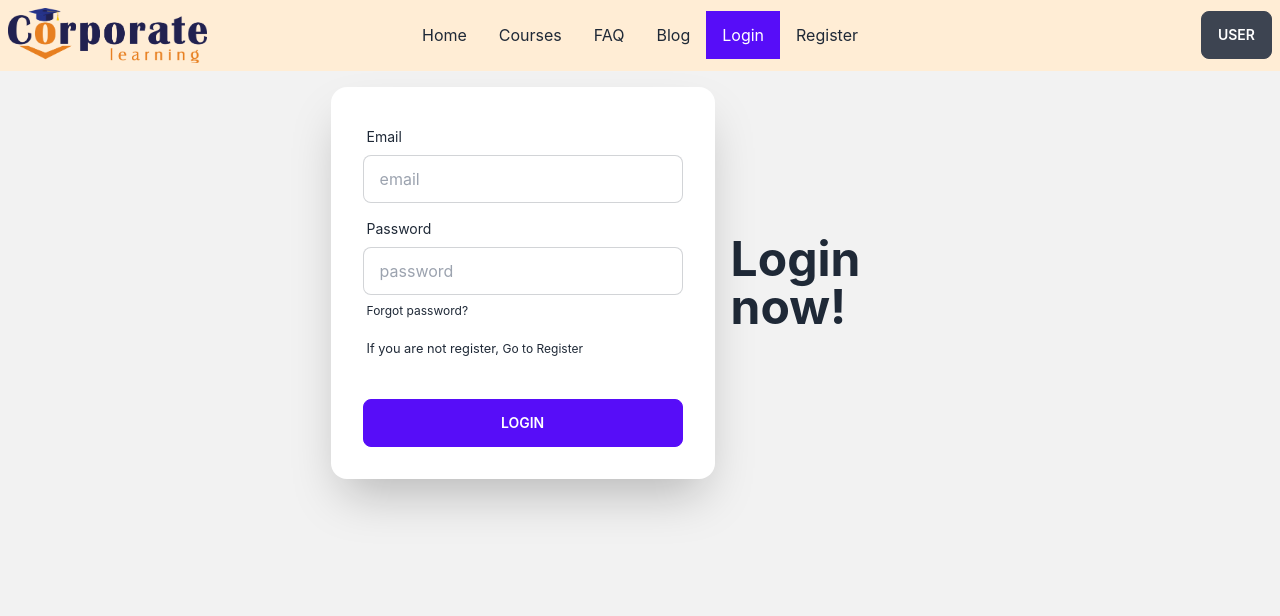
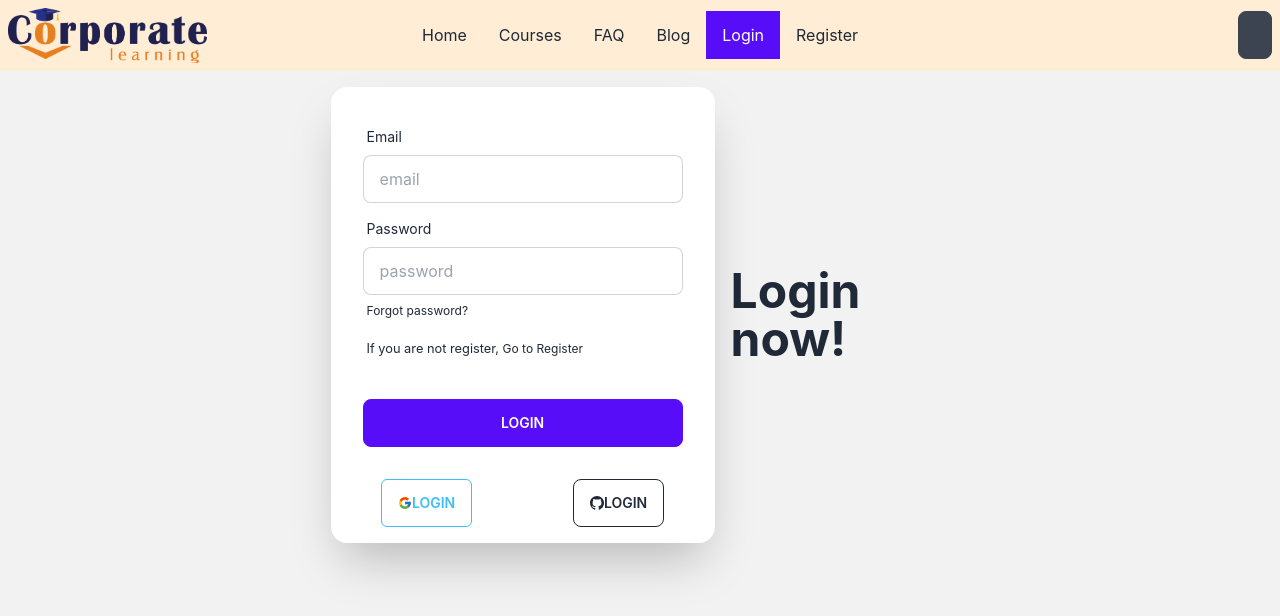
Before and after one commit to Iftekher-CSE/corporate-learning-client, a React (Create React App) app: page /login in a window 1280 px wide. Shown: the top 616 px of the page. Built offline with nearby package versions, Linux system fonts and the light colour scheme; no server answers.

Commit message:
google login done

```diff
--- a/src/Context/AuthProvider/AuthProvider.js
+++ b/src/Context/AuthProvider/AuthProvider.js
@@ -1,19 +1,55 @@
 import React from "react";
 import { createContext } from "react";
-import { createUserWithEmailAndPassword, getAuth } from "firebase/auth";
+import {
+  createUserWithEmailAndPassword,
+  getAuth,
+  GoogleAuthProvider,
+  onAuthStateChanged,
+  signInWithPopup,
+  updateProfile,
+} from "firebase/auth";
 import app from "../../firebase/firebase.config";
+import { useEffect } from "react";
+import { useState } from "react";
 
 export const AuthContext = createContext();
 const auth = getAuth(app);
+const provider = new GoogleAuthProvider();
 
 const AuthProvider = ({ children }) => {
-  const user = { displayUser: "kamal" };
+  const [user, setUser] = useState(null);
+  const [loading, setLoading] = useState(true);
 
+  // load user profile data
+  useEffect(() => {
+    const unsubscribe = onAuthStateChanged(auth, currentUser => {
+      console.log(currentUser);
+      setUser(currentUser);
+    });
+    return unsubscribe();
+  }, []);
+
+  // user initial registration with email and pass
   const userRegistration = (email, password) => {
     return createUserWithEmailAndPassword(auth, email, password);
   };
 
-  const authInfo = { user, userRegistration };
+  // login with google
+  const userGoogleLogin = () => {
+    return signInWithPopup(auth, provider);
+  };
+
+  // update user Profile
+  const userProfileUpdate = userProfile => {
+    return updateProfile(auth.currentUser, userProfile);
+  };
+
+  const authInfo = {
+    user,
+    userRegistration,
+    userGoogleLogin,
+    userProfileUpdate,
+  };
 
   return (
     <div>
--- a/src/Pages/Login/Login.js
+++ b/src/Pages/Login/Login.js
@@ -1,7 +1,21 @@
 import React from "react";
 import { Link } from "react-router-dom";
+import { FcGoogle } from "react-icons/fc";
+import { BsGithub } from "react-icons/bs";
+import { useContext } from "react";
+import { AuthContext } from "../../Context/AuthProvider/AuthProvider";
 
 const Login = () => {
+  const { userGoogleLogin } = useContext(AuthContext);
+  const handelGoogleLogin = () => {
+    userGoogleLogin()
+      .then(result => {
+        const user = result.user;
+        console.log(user);
+      })
+      .catch(error => console.error(error));
+  };
+
   return (
     <div>
       <div className="hero items-start min-h-screen bg-base-200">
@@ -10,7 +24,7 @@ const Login = () => {
             <h1 className="text-5xl font-bold">Login now!</h1>
           </div>
           <div className="card flex-shrink-0 w-full max-w-sm shadow-2xl bg-base-100">
-            <div className="card-body">
+            <form className="card-body">
               <div className="form-control">
                 <label className="label">
                   <span className="label-text">Email</span>
@@ -52,6 +66,19 @@ const Login = () => {
               <div className="form-control mt-6">
                 <button className="btn btn-primary">Login</button>
               </div>
+            </form>
+
+            {/* Google and git login button */}
+            <div className="flex justify-around mb-4">
+              <button
+                onClick={handelGoogleLogin}
+                className="btn btn-outline btn-info rounded-md"
+              >
+                <FcGoogle></FcGoogle> Login
+              </button>
+              <button className="btn btn-outline ">
+                <BsGithub></BsGithub> Login
+              </button>
             </div>
           </div>
         </div>
--- a/src/Pages/Register/Register.js
+++ b/src/Pages/Register/Register.js
@@ -4,7 +4,7 @@ import { Link } from "react-router-dom";
 import { AuthContext } from "../../Context/AuthProvider/AuthProvider";
 
 const Register = () => {
-  const { userRegistration } = useContext(AuthContext);
+  const { userRegistration, userProfileUpdate } = useContext(AuthContext);
 
   const handelSubmit = event => {
     event.preventDefault();
@@ -21,7 +21,14 @@ const Register = () => {
       })
       .catch(error => console.error(error));
 
-    console.log(name, photoURL, email, password);
+    const profile = {
+      displayName: name,
+      photoURL: photoURL,
+    };
+    userProfileUpdate(profile)
+      .then(() => {})
+      .catch(error => console.error(error));
+
     form.reset();
   };
 
@@ -82,7 +89,7 @@ const Register = () => {
                 <label className="label">
                   <p>
                     <small>
-                      If uou have account,{" "}
+                      If you have account,{" "}
                       <Link
                         to="/login"
                         className="label-text-alt link link-hover"
--- a/src/Pages/Shared/Header/Header.js
+++ b/src/Pages/Shared/Header/Header.js
@@ -1,8 +1,12 @@
 import React from "react";
+import { useContext } from "react";
 import { NavLink } from "react-router-dom";
 import brandLogo from "../../../Assets/logoCL-Anai.png";
+import { AuthContext } from "../../../Context/AuthProvider/AuthProvider";
 
 const Header = () => {
+  const { user } = useContext(AuthContext);
+  console.log(user);
   return (
     <div className="navbar bg-orange-100">
       <div className="navbar-start">
@@ -72,7 +76,7 @@ const Header = () => {
         </ul>
       </div>
       <div className="navbar-end">
-        <a className="btn">{"user"}</a>
+        <a className="btn">{user?.displayName}</a>
       </div>
     </div>
   );
```
